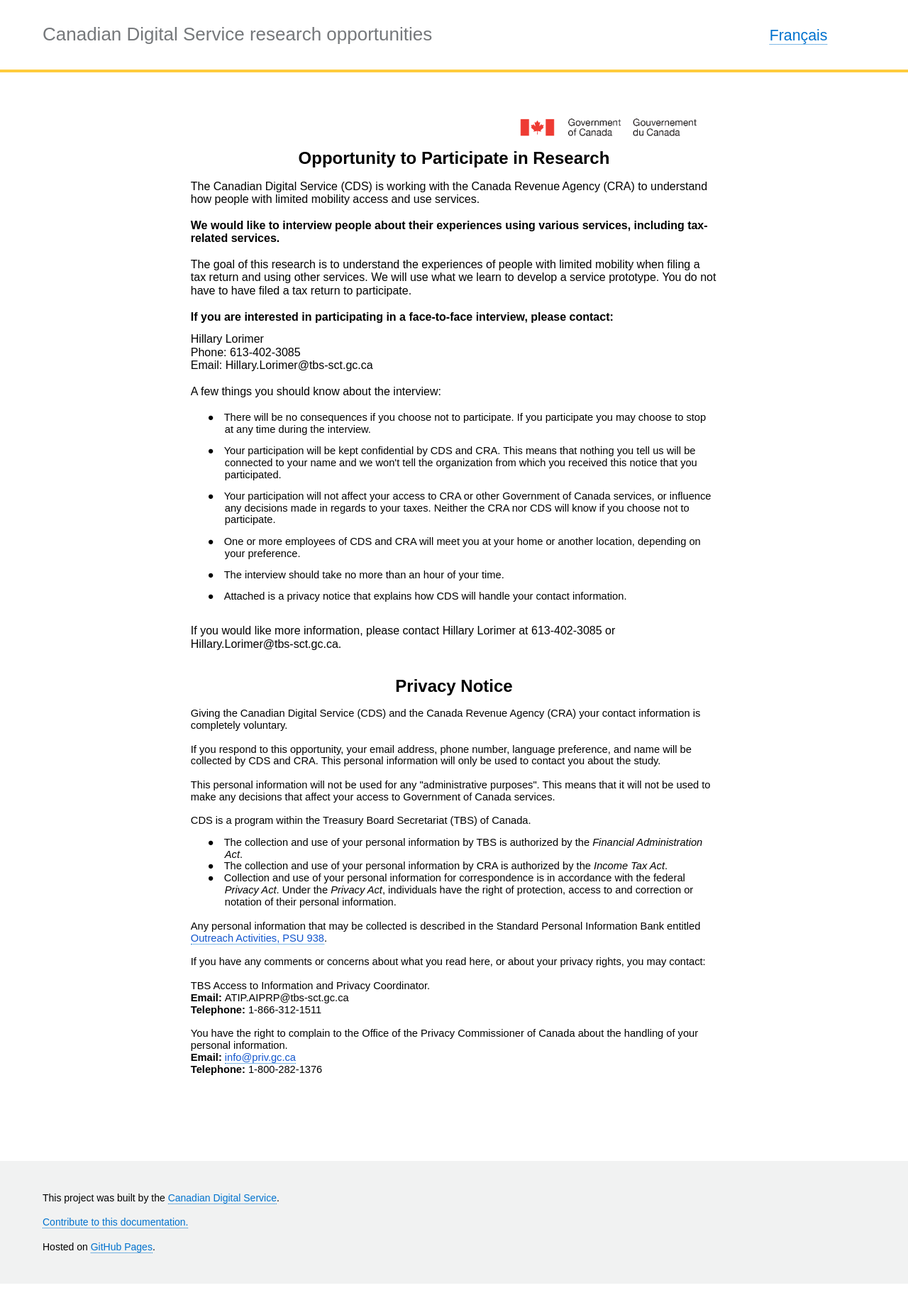
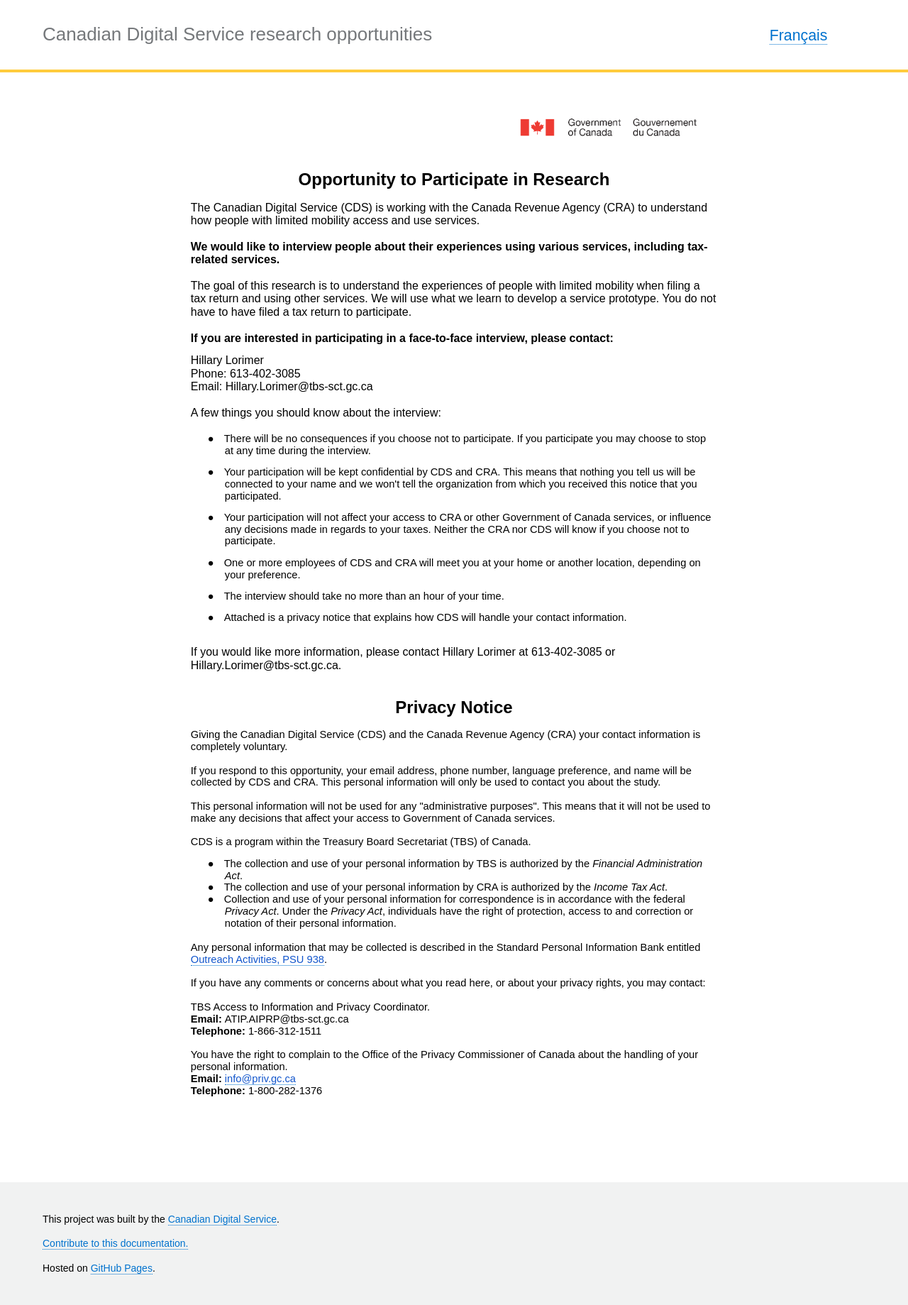
Before and after one commit to cds-snc/research-recherche, a Jekyll site: the page built from _pages/en/cra.html, in a window 1280 px wide. Shown: the whole page at 71% size. Built offline with Jekyll 4.4.1, drawn with Linux system fonts in a browser that asks for light colours; before the commit the page ends 1809 px from its top, so only the background shows below that.

Commit message:
Update cra.html

```diff
--- a/_pages/en/cra.html
+++ b/_pages/en/cra.html
@@ -156,7 +156,7 @@
   <body lang="EN-CA">
     <div class="WordSection1">
 
-      <p style="padding-bottom:20px">
+      <p style="padding-bottom:50px">
          <img src="https://cds-snc.github.io/research-recherche/assets/img/GOC_logo.png" alt="Government of Canada logo" align="right" height="50"></img>
         <span lang="EN" style="font-size:12.0pt;line-height:115%">&nbsp;</span>
       </p>
```
